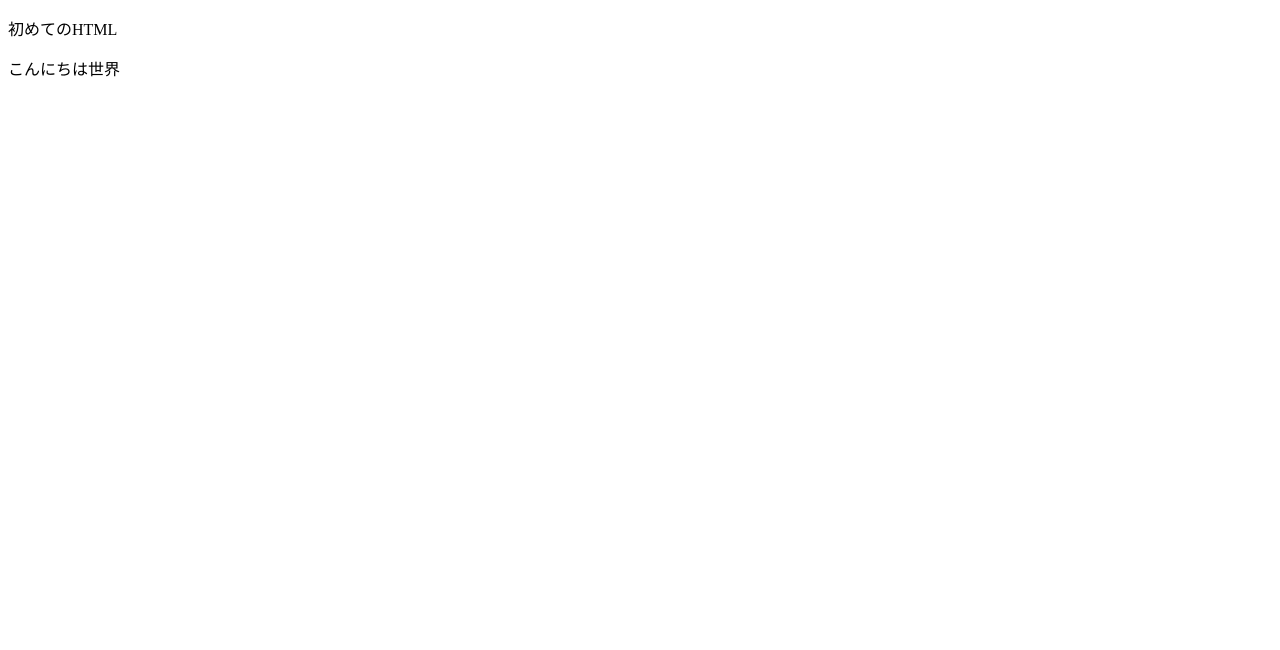
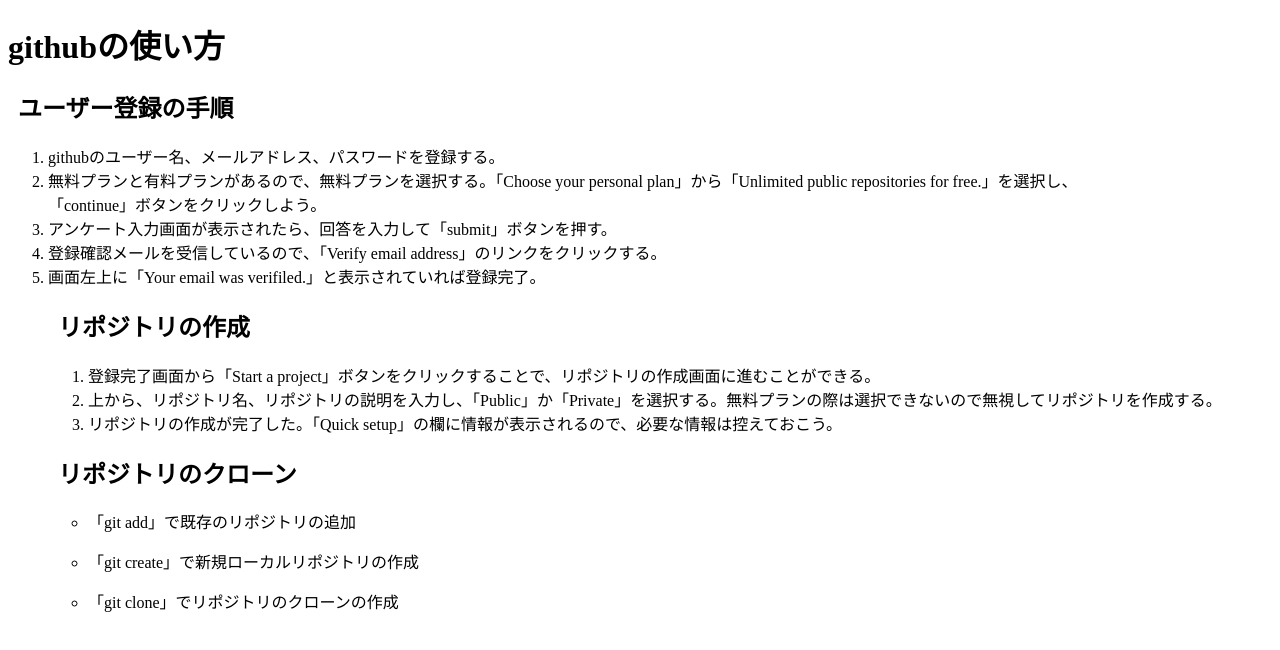
Before and after one commit to syou0224ondr176mocoksrg/syou0224ondr176mocoksrg.github.io, a plain HTML site: page index.html in a window 1280 px wide. Drawn offline with Linux system fonts and the light colour scheme.

Commit message:
githubの使い方

```diff
--- a/index.html
+++ b/index.html
@@ -5,9 +5,35 @@
   <meta name="viewport" content="width=, initial-scale=1.0">
   <meta http-equiv="X-UA-Compatible" content="ie=edge">
   <title>Document</title>
+  <style>
+  h2{
+    margin-left:10px;
+  }
+  </style>
 </head>
 <body>
-  <p>初めてのHTML</p>
-  <p>こんにちは世界</p>
+  <h1>githubの使い方</h1>
+ <h2>ユーザー登録の手順</h2>
+  <ol>
+    <li>githubのユーザー名、メールアドレス、パスワードを登録する。</li>
+    <li>無料プランと有料プランがあるので、無料プランを選択する。「Choose your personal plan」から「Unlimited public repositories for free.」を選択し、<br>「continue」ボタンをクリックしよう。</li>
+    <li>アンケート入力画面が表示されたら、回答を入力して「submit」ボタンを押す。</li>
+    <li>登録確認メールを受信しているので、「Verify email address」のリンクをクリックする。</li>
+    <li>画面左上に「Your email was verifiled.」と表示されていれば登録完了。</li>
+  </ul>
+<h2>リポジトリの作成</h2>
+  <ol>
+    <li>登録完了画面から「Start a project」ボタンをクリックすることで、リポジトリの作成画面に進むことができる。</li>
+    <li>上から、リポジトリ名、リポジトリの説明を入力し、「Public」か「Private」を選択する。無料プランの際は選択できないので無視してリポジトリを作成する。</li>
+    <li>リポジトリの作成が完了した。「Quick setup」の欄に情報が表示されるので、必要な情報は控えておこう。</li>
+  </ol>
+  <h2>リポジトリのクローン</h2>
+  <ul>
+    <li>
+      <p>「git add」で既存のリポジトリの追加</p>
+      </li>
+     <li> <p>「git create」で新規ローカルリポジトリの作成</p></li>
+     <li>「git clone」でリポジトリのクローンの作成</li>
+  </ol>
 </body>
 </html>
```
